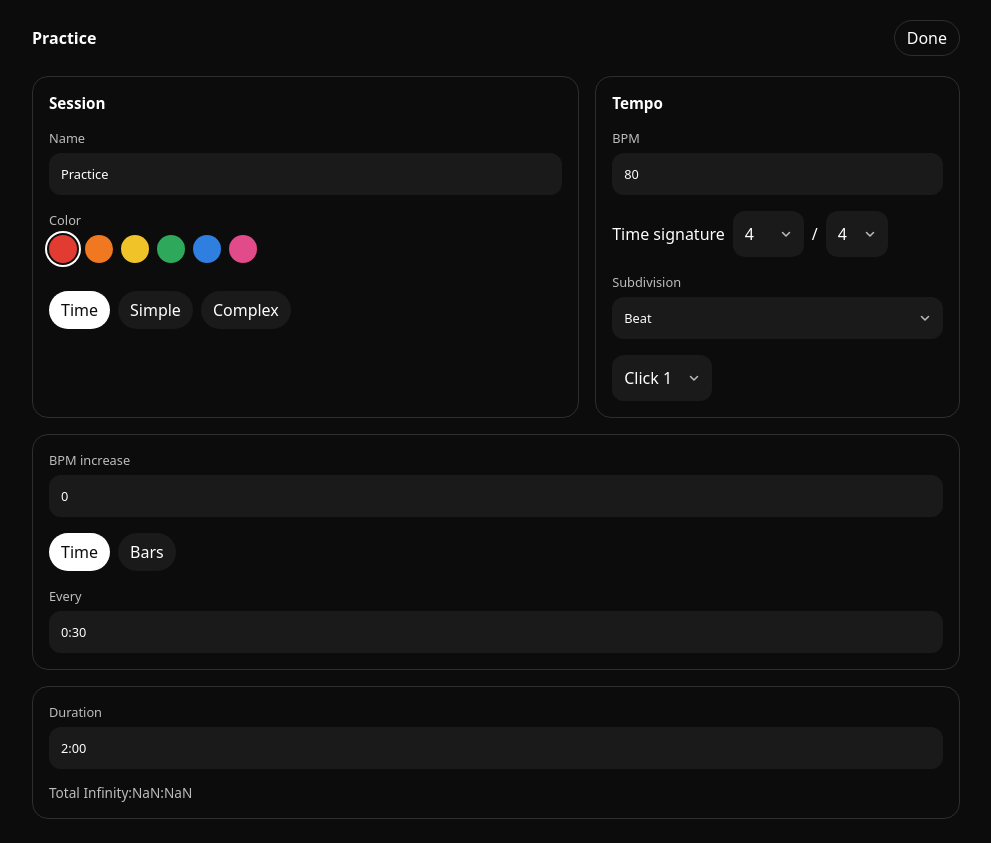
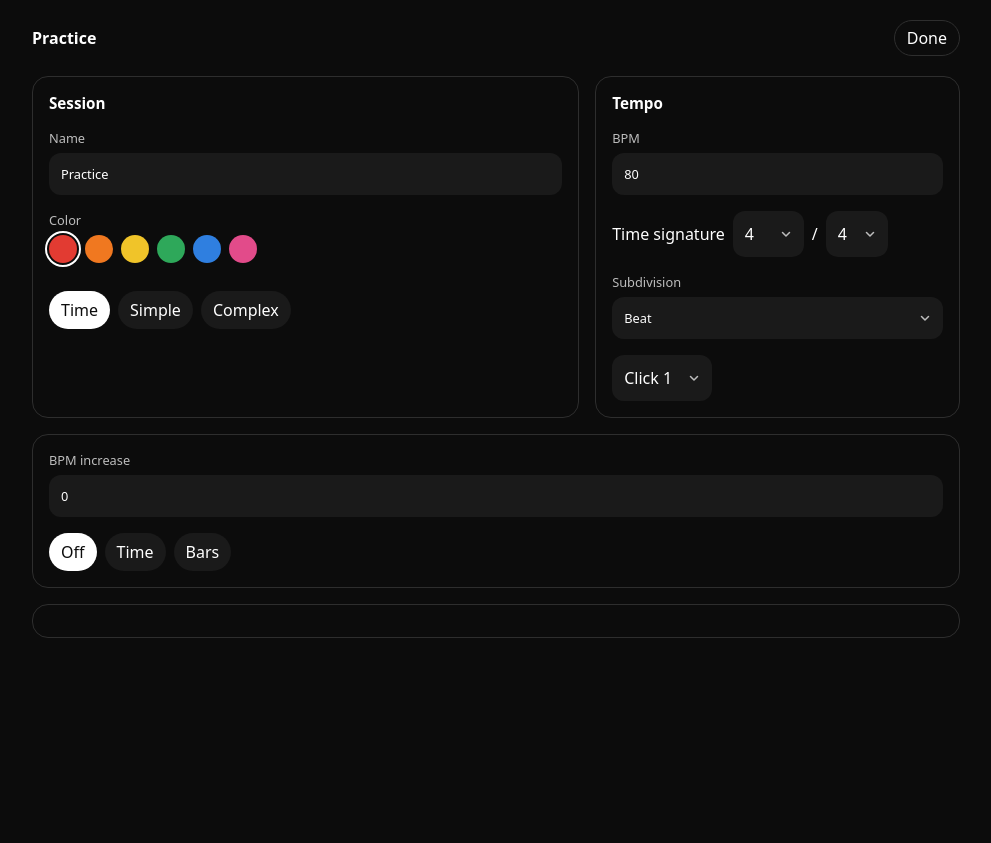
Before and after one commit to bycarlosgamez/metronome, a React (Vite) app: page / in a window 1280 px wide. Both pictures are taken after a click on the button "Edit". Shown: the whole page, without its empty margins (144-1135 px from the left). After the commit the page ends 800 px from the top, so only its background shows below. Built offline with nearby package versions, Linux system fonts and the light colour scheme.

Commit message:
Choose Off, Time, or Bars for a Time climb.

```diff
--- a/src/Edit.tsx
+++ b/src/Edit.tsx
@@ -384,7 +384,14 @@ export function Edit(props: {
             <>
               <button
                 type="button"
-                aria-pressed={session.time.increaseEvery !== "bars"}
+                aria-pressed={session.time.increaseEvery === "off"}
+                onClick={() => commit({ ...session, time: { ...session.time, increaseEvery: "off" } })}
+              >
+                Off
+              </button>
+              <button
+                type="button"
+                aria-pressed={session.time.increaseEvery === "time"}
                 onClick={() => commit({ ...session, time: { ...session.time, increaseEvery: "time" } })}
               >
                 Time
@@ -420,7 +427,7 @@ export function Edit(props: {
             </>
           )}
         </div>
-        {session.type === "time" && (
+        {session.type === "time" && session.time.increaseEvery !== "off" && (
           <DraftField
             label="Every"
             value={session.time.increaseEvery === "bars" ? String(session.time.everyBars) : formatDuration(session.time.everySec)}
@@ -440,12 +447,16 @@ export function Edit(props: {
         </section>
       ) : session.type === "time" ? (
         <section className="editor-builder">
+          {session.time.increaseEvery !== "off" && (
+            <>
               <DraftField
                 label="Duration"
                 value={formatDuration(session.time.seconds)}
                 onCommit={(text) => commit({ ...session, time: { ...session.time, seconds: parseDuration(text) } })}
               />
               <p className="total">Total {formatClock(totalSec)}</p>
+            </>
+          )}
         </section>
       ) : (
         <section className="editor-builder">
```
Also changed, not shown: 1 other file (tests, documents, lock files or other folders). Lines whose indentation alone changed are shown as unchanged.
